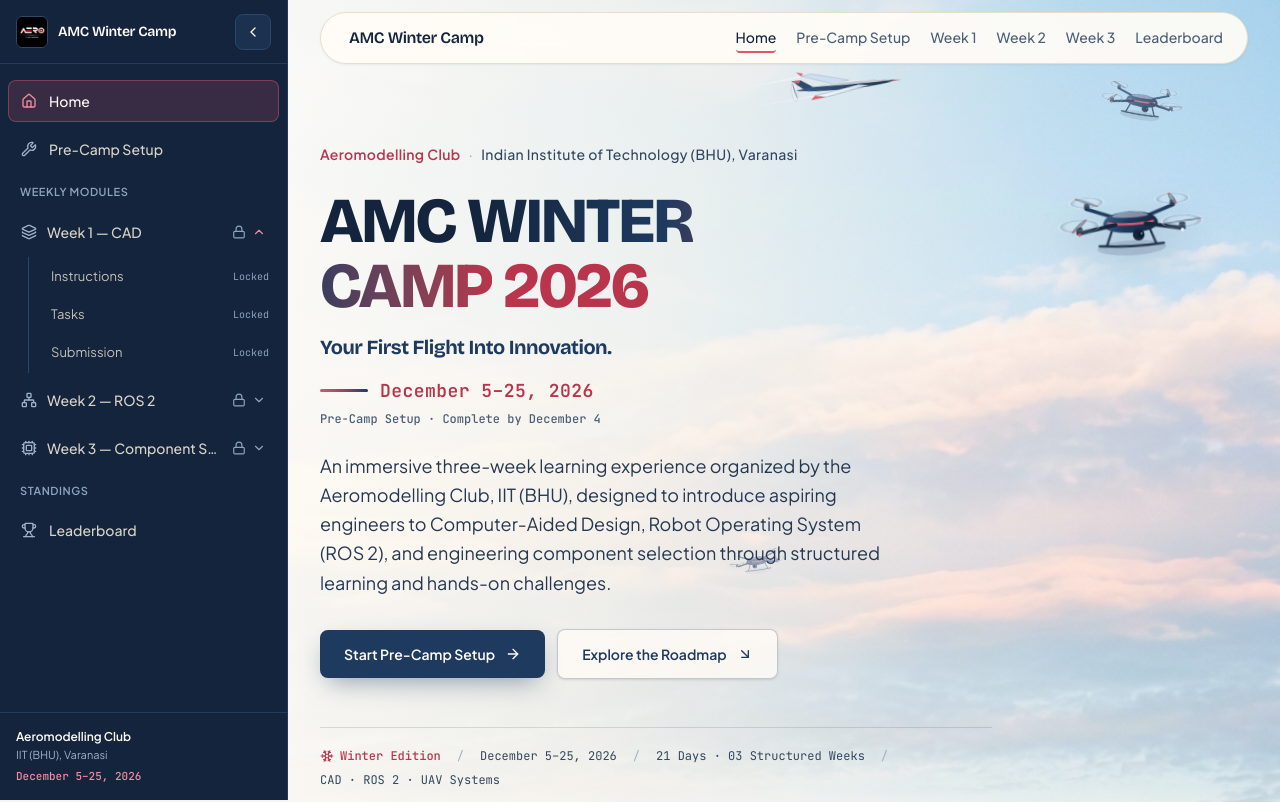
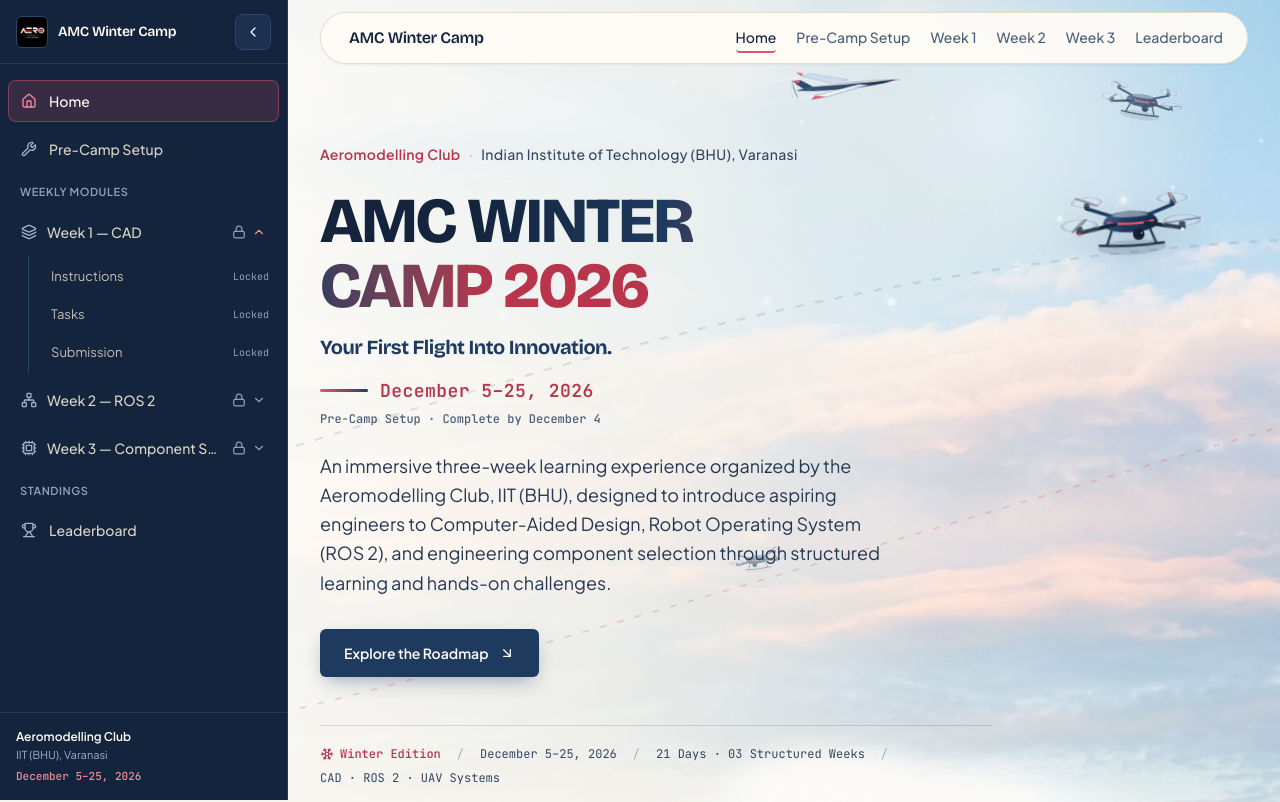
Before and after one commit to CSSIDDHARTH/AMC_winter_camp_website, a React (Vite) app: page / in a window 1280 px wide. Shown: the top 802 px of the page. Built offline with nearby package versions, Linux system fonts and the light colour scheme.

Commit message:
Restore original hero layout and motion with production-safe backdrop import

```diff
--- a/src/components/HeroSection.tsx
+++ b/src/components/HeroSection.tsx
@@ -1,13 +1,27 @@
-import { useState } from 'react';
-import { Link } from 'react-router-dom';
+import { useRef, useState } from 'react';
 import { motion } from 'motion/react';
-import { ArrowDownRight, ArrowRight, Snowflake } from 'lucide-react';
+import { ArrowDownRight, Snowflake } from 'lucide-react';
+import { WinterSnowfall } from './WinterSnowfall';
 import { HeroFlightAnimation } from './HeroFlightAnimation';
+import { HeroCloudLayer } from './HeroCloudLayer';
 import { campSchedule } from '../config/campConfig';
 import heroSkyBackdrop from '../assets/images/hero_sky_clouds_backdrop_1794915378609.jpg';
 
 export function HeroSection() {
   const [backdropError, setBackdropError] = useState(false);
+  const parallaxRef = useRef({ x: 0, y: 0 });
+
+  const handleMouseMove = (e: React.MouseEvent<HTMLElement>) => {
+    const rect = e.currentTarget.getBoundingClientRect();
+    const nx = ((e.clientX - rect.left) / rect.width - 0.5) * 2; // -1..1
+    const ny = ((e.clientY - rect.top) / rect.height - 0.5) * 2; // -1..1
+    parallaxRef.current = { x: nx, y: ny };
+  };
+
+  const handleMouseLeave = () => {
+    parallaxRef.current = { x: 0, y: 0 };
+  };
+
   const handleScrollToRoadmap = () => {
     const roadmap = document.getElementById('roadmap');
     roadmap?.scrollIntoView({ behavior: 'smooth' });
@@ -15,6 +29,8 @@ export function HeroSection() {
 
   return (
     <section
+      onMouseMove={handleMouseMove}
+      onMouseLeave={handleMouseLeave}
       className="relative overflow-hidden border-b border-[#E5DEC9] bg-gradient-to-b from-[#BFD8F0] via-[#DFECF7] to-[#FFFCF7]"
     >
       {/* Expansive Sky & Sunlit Clouds Backdrop Image */}
@@ -45,8 +61,37 @@ export function HeroSection() {
         className="pointer-events-none absolute inset-x-0 bottom-0 h-28 bg-gradient-to-t from-[#FFFCF7] via-[#FFFCF7]/75 to-transparent"
       />
 
-      {/* A single cinematic UAV scene, with no radar or faux-3D overlays. */}
-      <HeroFlightAnimation />
+      {/* Volumetric Drifting Clouds & Sunlight Glow */}
+      <HeroCloudLayer />
+
+      {/* Subtle High-Altitude Trajectory Arcs */}
+      <svg
+        viewBox="0 0 1200 540"
+        className="pointer-events-none absolute inset-0 h-full w-full text-[#1E3A5F]/12"
+        fill="none"
+        preserveAspectRatio="xMidYMid slice"
+        aria-hidden="true"
+      >
+        <path
+          d="M -40 365 C 260 310, 560 135, 1020 142"
+          stroke="currentColor"
+          strokeDasharray="5 7"
+          strokeWidth="1.4"
+        />
+        <path
+          d="M 180 455 C 480 395, 790 275, 1210 175"
+          stroke="#DE546A"
+          strokeOpacity="0.22"
+          strokeDasharray="4 7"
+          strokeWidth="1.2"
+        />
+      </svg>
+
+      {/* Realistic 3D-Perspective Flying Drones & Autonomous UAV */}
+      <HeroFlightAnimation parallaxRef={parallaxRef} />
+
+      {/* Multi-Depth Winter Snow Particles */}
+      <WinterSnowfall />
 
       <div className="relative z-20 mx-auto max-w-6xl px-4 pt-28 pb-16 sm:px-6 sm:pt-32 sm:pb-24 lg:px-8 lg:pt-36 lg:pb-28">
         <motion.div
@@ -95,25 +140,15 @@ export function HeroSection() {
               and engineering component selection through structured learning and hands-on challenges.
             </p>
 
-            <div className="flex flex-wrap items-center gap-3 pt-2">
-              <Link
-                to="/setup"
-                className="group inline-flex items-center justify-center gap-2.5 rounded-lg bg-[#1E3A5F] px-6 py-3.5 text-sm font-semibold text-[#FFFCF7] shadow-[0_10px_26px_-8px_rgba(30,58,95,0.5)] transition-all duration-200 hover:-translate-y-0.5 hover:bg-[#B8354B] hover:shadow-[0_14px_30px_-10px_rgba(184,53,75,0.45)] focus-visible:outline-none focus-visible:ring-2 focus-visible:ring-[#1E3A5F] focus-visible:ring-offset-2"
-              >
-                <span>Start Pre-Camp Setup</span>
-                <ArrowRight
-                  className="h-4 w-4 transition-transform duration-200 group-hover:translate-x-1"
-                  aria-hidden="true"
-                />
-              </Link>
+            <div className="pt-2">
               <button
                 type="button"
                 onClick={handleScrollToRoadmap}
-                className="group inline-flex items-center justify-center gap-2.5 rounded-lg border border-[#1E3A5F]/25 bg-[#FFFCF7]/80 px-6 py-3.5 text-sm font-semibold text-[#1E3A5F] shadow-sm backdrop-blur-sm transition-all duration-200 hover:-translate-y-0.5 hover:border-[#DE546A] hover:bg-[#FFFCF7] hover:text-[#B8354B] focus-visible:outline-none focus-visible:ring-2 focus-visible:ring-[#1E3A5F] focus-visible:ring-offset-2"
+                className="group inline-flex items-center gap-2.5 rounded-md bg-[#1E3A5F] px-6 py-3.5 text-sm font-semibold text-[#FFFCF7] shadow-[0_8px_20px_-6px_rgba(30,58,95,0.45)] transition-all duration-150 hover:-translate-y-0.5 hover:bg-[#B8354B] hover:shadow-[0_10px_24px_-6px_rgba(184,53,75,0.45)] focus-visible:outline-none focus-visible:ring-2 focus-visible:ring-[#1E3A5F] focus-visible:ring-offset-2 focus-visible:ring-offset-[#F8F5EE]"
               >
                 <span>Explore the Roadmap</span>
                 <ArrowDownRight
-                  className="h-4 w-4 transition-transform duration-200 group-hover:translate-x-0.5 group-hover:translate-y-0.5"
+                  className="h-4 w-4 transition-transform duration-150 group-hover:translate-x-0.5 group-hover:translate-y-0.5"
                   aria-hidden="true"
                 />
               </button>
```
